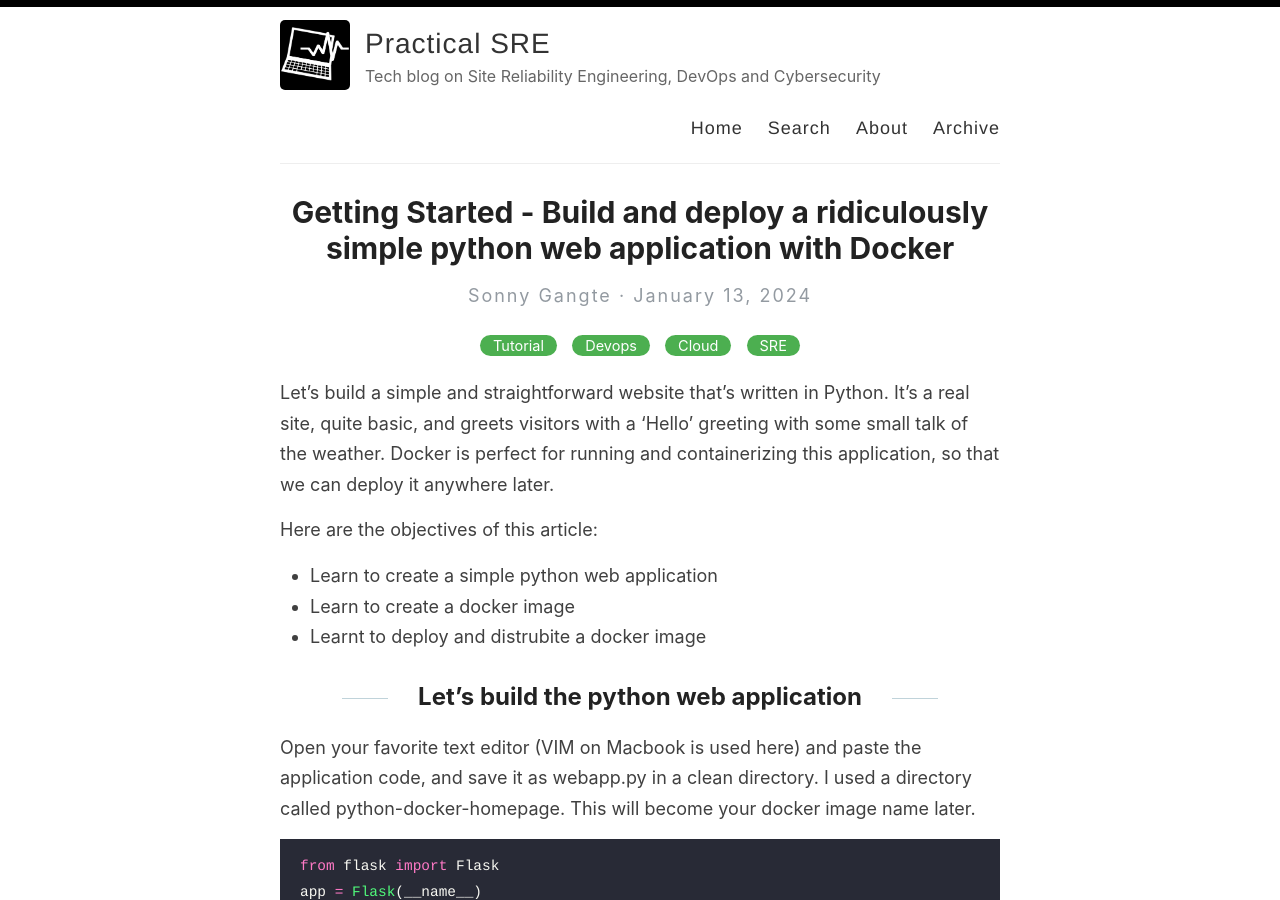
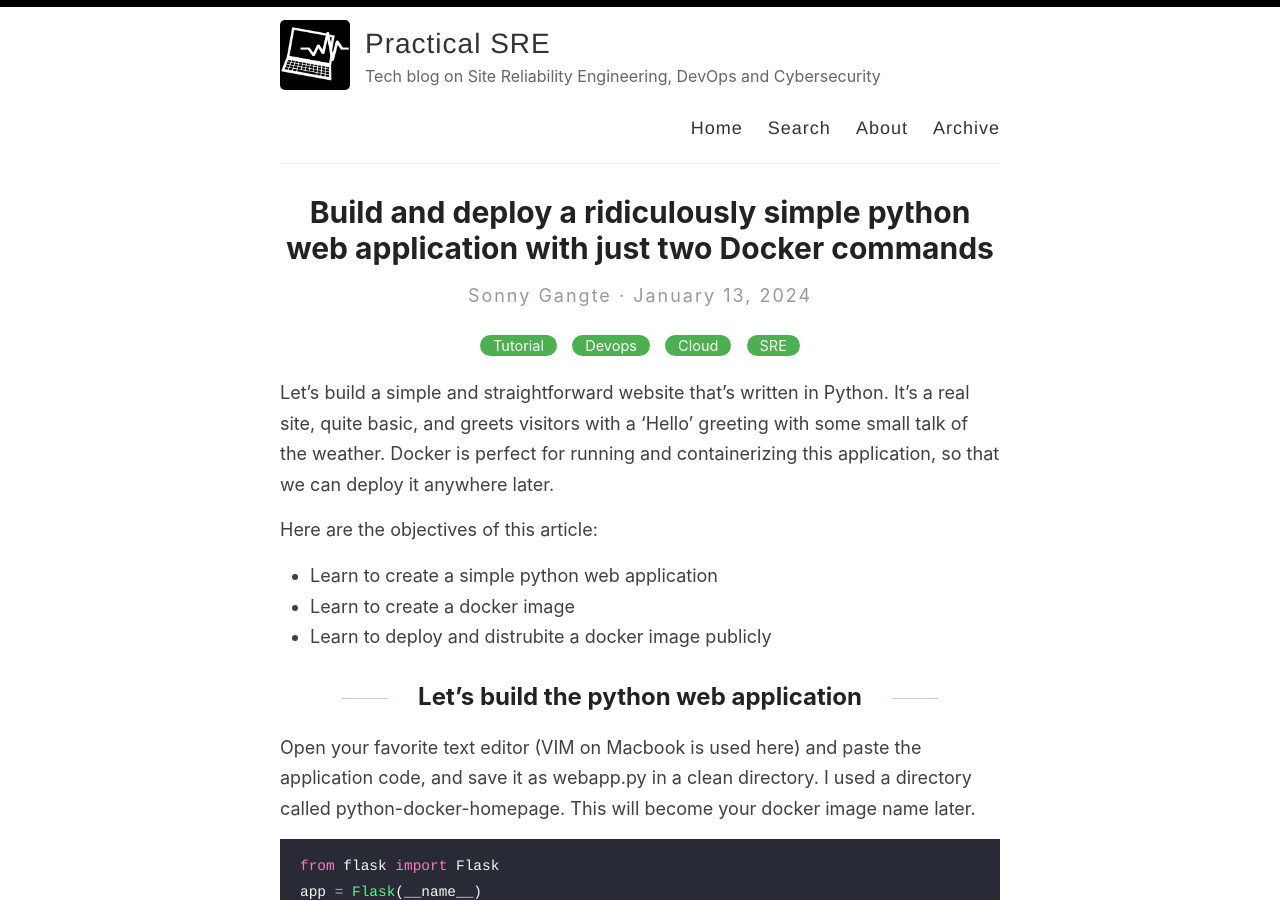
Before and after one commit to tgangte/tgangte.github.io, a Jekyll site: the page built from _posts/2024-01-13-getting-started-with-docker.md, in a window 1280 px wide and 900 px high. Built offline with Jekyll 4.4.1, drawn with Linux system fonts in a browser that asks for light colours; comment, search, counter and statistics services are not loaded; some of the changed text lies outside the part shown.

Commit message:
Update 2024-01-13-getting-started-with-docker.md

````diff
--- a/_posts/2024-01-13-getting-started-with-docker.md
+++ b/_posts/2024-01-13-getting-started-with-docker.md
@@ -1,6 +1,6 @@
 ---
 layout: post
-title: Getting Started - Build and deploy a ridiculously simple python web application with Docker
+title: Build and deploy a ridiculously simple python web application with just two Docker commands
 categories: [Tutorial,Devops, Cloud, SRE]
 ---
 
@@ -9,7 +9,7 @@ Let's build a simple and straightforward website that's written in Python. It's
 Here are the objectives of this article:
 * Learn to create a simple python web application
 * Learn to create a docker image
-* Learnt to deploy and distrubite a docker image
+* Learn to deploy and distrubite a docker image publicly
 
 ## Let's build the python web application
 Open your favorite text editor (VIM on Macbook is used here) and paste the application code, and save it as webapp.py in a clean directory. I used a directory called python-docker-homepage. This will become your docker image name later.
@@ -123,7 +123,7 @@ CONTAINER ID   IMAGE                           COMMAND                  CREATED
 ```
 ## Lets publish our image to to a docker registry
 
-Now let us publish this image to the docker registry, so that we can easily distibute  our software and deploy it in kubernetes later!
+Now let us publish this image to the docker registry, so that we can easily distibute  our software and deploy it in [kubernetes later](/kubernetes-home-lab/)!
 ```bash
 >docker login #create a free docker account on hub.docker.com
 >docker image ls  #find out your docker image name
````
